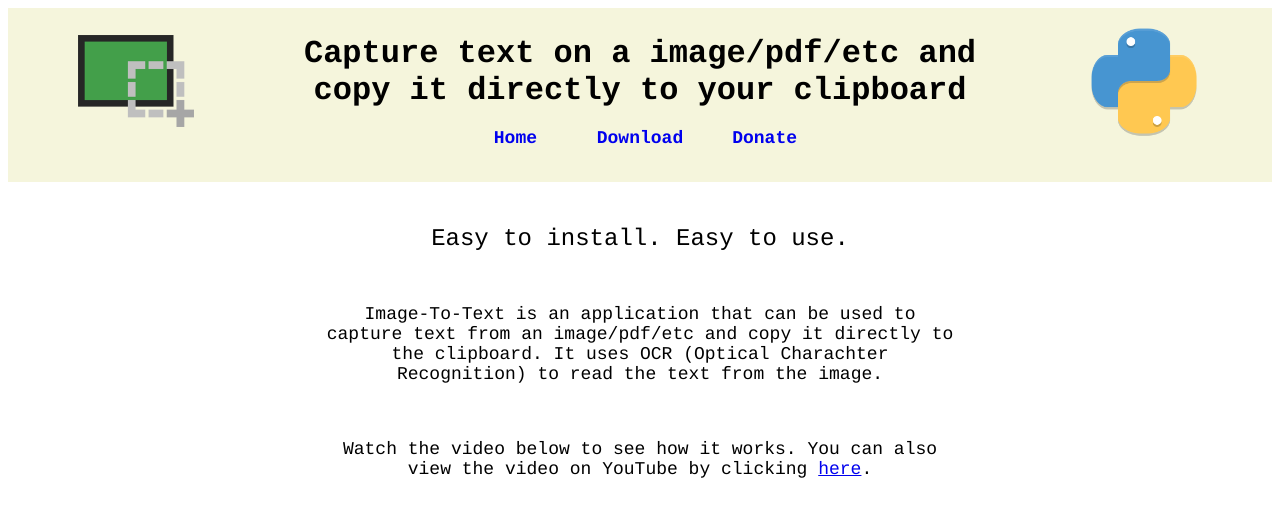
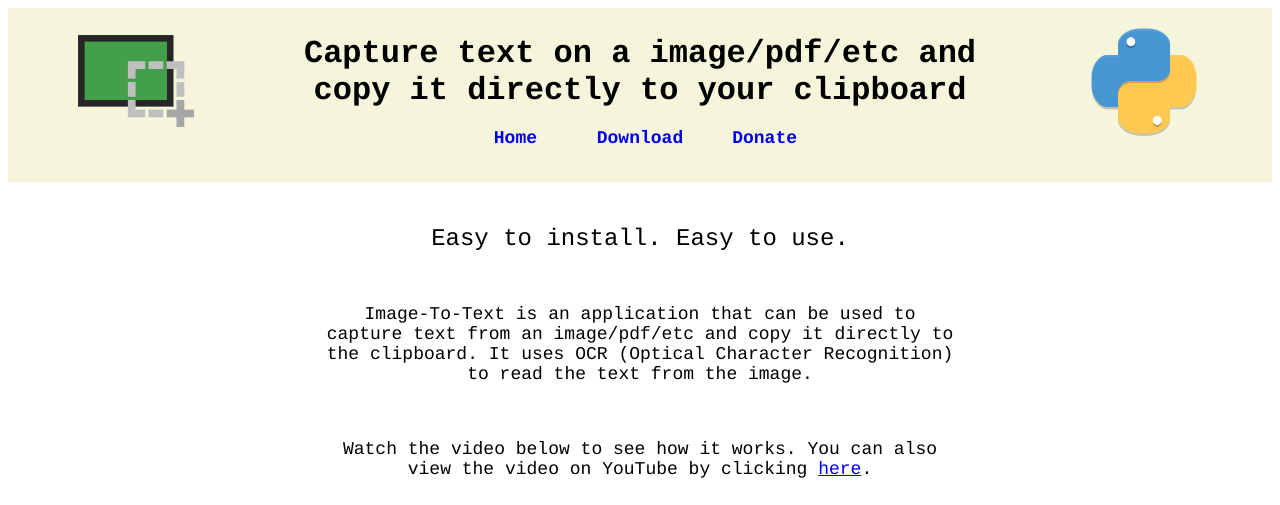
Before and after one commit to theokstorl/image-to-text, a plain HTML site: page index.html in a window 1280 px wide. Shown: the top 505 px of the page. Drawn offline with Linux system fonts and the light colour scheme.

Commit message:
Update index.html

```diff
--- a/index.html
+++ b/index.html
@@ -49,7 +49,7 @@
 	<!-- Brief description -->
 			<div align="center">
 				<p style="width:50%; text-align:center"><font size="4px" face="Courier" color="black">Image-To-Text is an application that can be used to capture text from an image/pdf/etc and copy it directly to the clipboard.
-				It uses OCR (Optical Charachter Recognition) to read the text from the image. </font></p>
+				It uses OCR (Optical Character Recognition) to read the text from the image. </font></p>
 			</div>
 			<hr style="border:none; height:3%"/>
 	<!-- Watch video and link to YouTube -->
```
